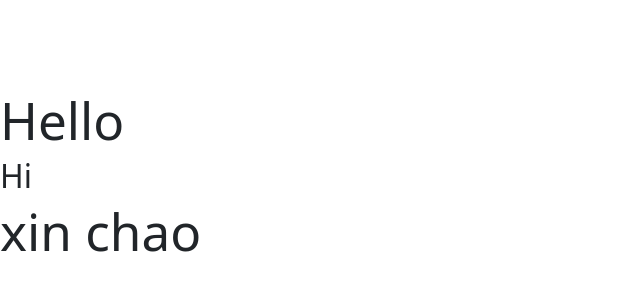
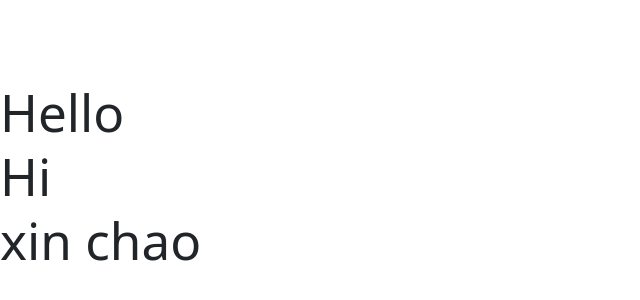
Before and after one commit to tuanh0305/math-util-live, a React (Vite) app: page / in a window 1280 px wide. Shown: the part 220-520 px from the top of the page, without its empty margins (0-640 px from the left). Built offline with nearby package versions, Linux system fonts and the light colour scheme.

Commit message:
sửa App.jsx local

```diff
--- a/src/App.jsx
+++ b/src/App.jsx
@@ -2,7 +2,7 @@ function App() {
   return (
     <>
       <h1>Hello</h1>
-      <h2>Hi</h2>
+      <h1>Hi</h1>
       <h1>xin chao</h1>
     </>
   )
```
